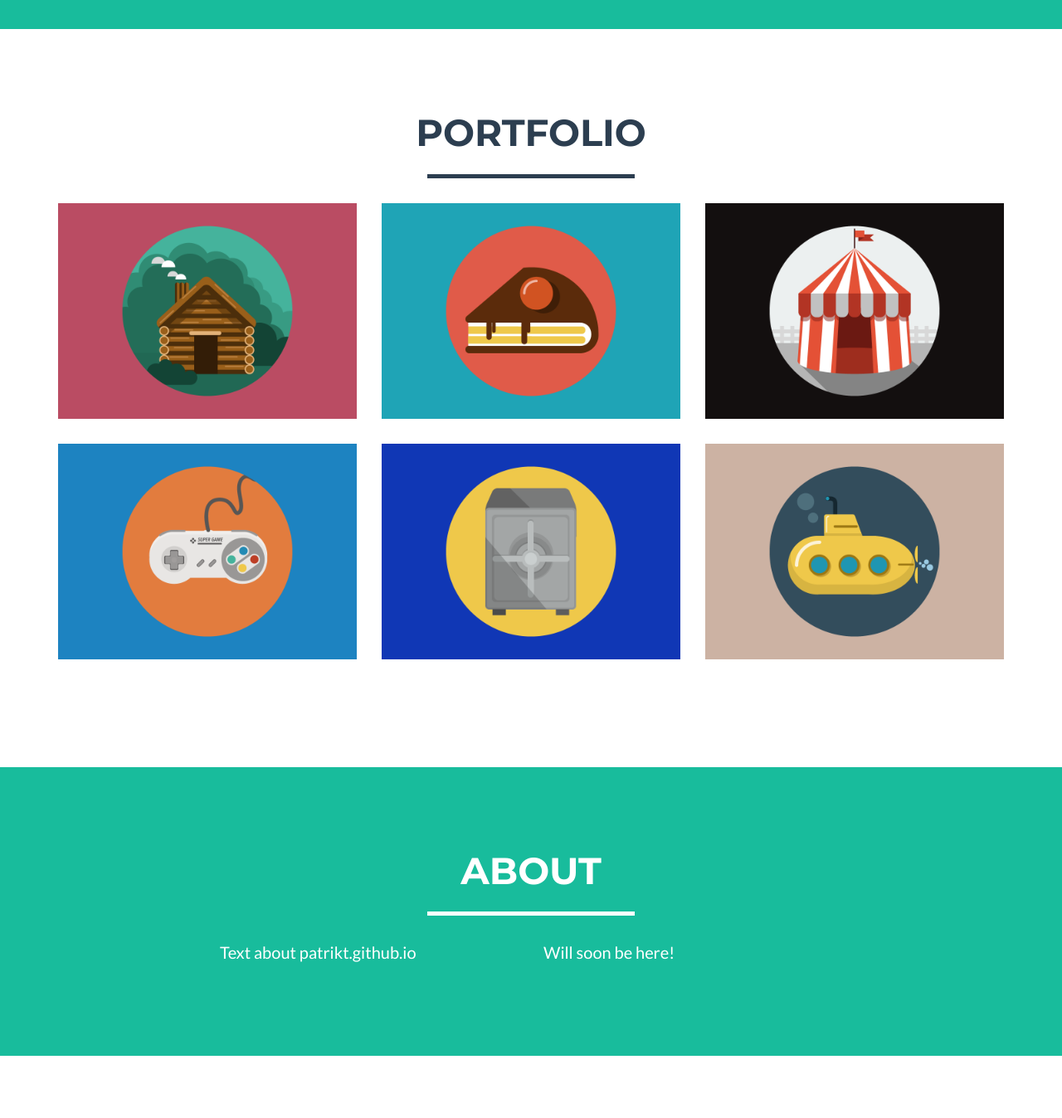
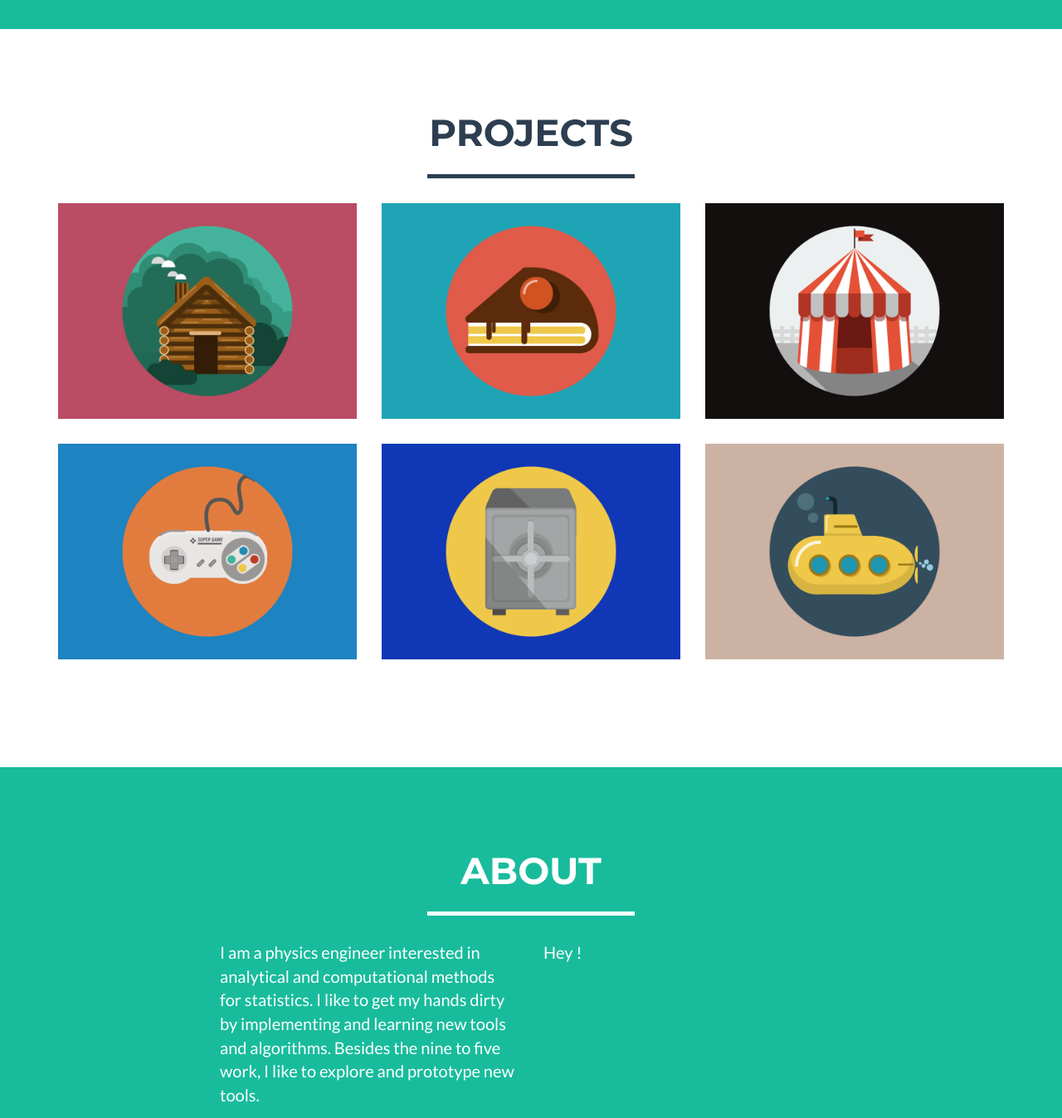
Before and after one commit to patrikt/patrikt.github.io, a plain HTML site: page index.html in a window 1280 px wide. Shown: the part 740-2088 px from the top of the page at 83% size. Drawn offline with nearby package versions, Linux system fonts and the light colour scheme.

Commit message:
add personal text

```diff
--- a/index.html
+++ b/index.html
@@ -54,7 +54,7 @@
                         <a href="#page-top"></a>
                     </li>
                     <li class="page-scroll">
-                        <a href="#portfolio">Portfolio</a>
+                        <a href="#portfolio">Projects</a>
                     </li>
                     <li class="page-scroll">
                         <a href="#about">About</a>
@@ -85,12 +85,12 @@
         </div>
     </header>
 
-    <!-- Portfolio Grid Section -->
+    <!-- Project Grid Section -->
     <section id="portfolio">
         <div class="container">
             <div class="row">
                 <div class="col-lg-12 text-center">
-                    <h2>Portfolio</h2>
+                    <h2>Projects</h2>
                     <hr class="star-primary">
                 </div>
             </div>
@@ -170,10 +170,10 @@
             </div>
             <div class="row">
                 <div class="col-lg-4 col-lg-offset-2">
-                    <p>Text about patrikt.github.io</p>
+                    <p>I am a physics engineer interested in analytical and computational methods for statistics. I like to get my hands dirty by implementing and learning new tools and algorithms. Besides the nine to five work, I like to explore and prototype new tools.</p>
                 </div>
                 <div class="col-lg-4">
-                    <p>Will soon be here!</p>
+                    <p>Hey !</p>
                 </div>
             </div>
         </div>
```
